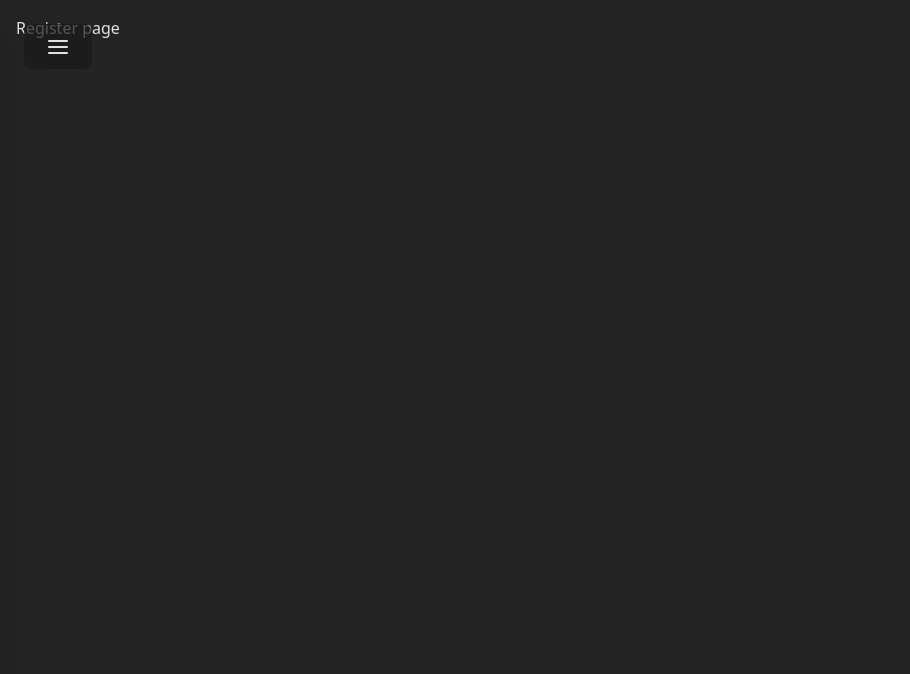
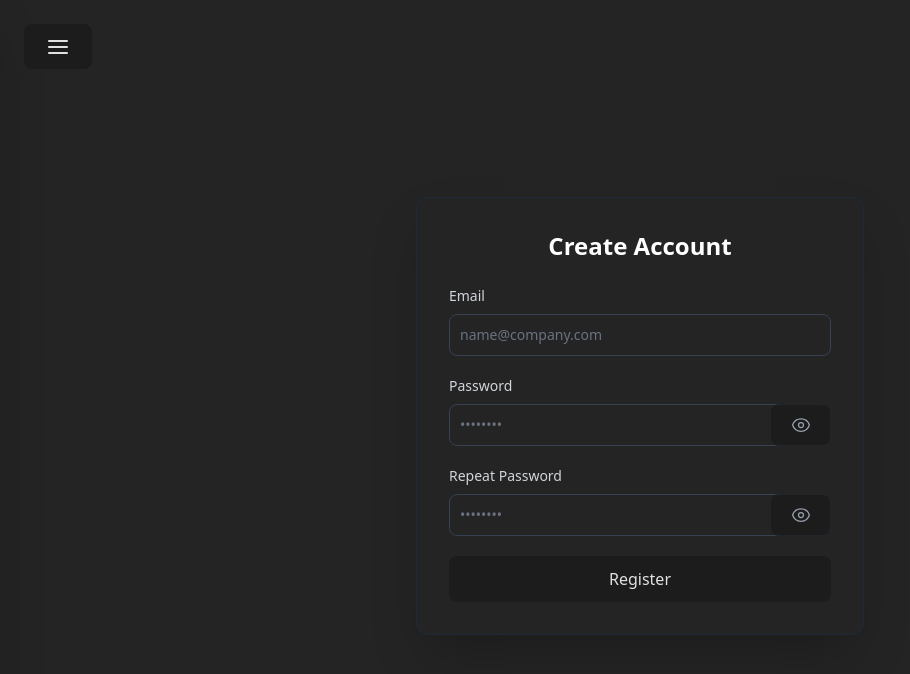
Before and after one commit to literandltx/timer-frontend-react, a React (Vite) app: page /auth/register in a window 1280 px wide. Shown: the top 674 px of the page, without its empty margins (0-910 px from the left). Built offline with nearby package versions, Linux system fonts and the light colour scheme.

Commit message:
feat: add a registration form

```diff
--- a/src/pages/RegisterPage.tsx
+++ b/src/pages/RegisterPage.tsx
@@ -1,9 +1,163 @@
+import React, { useState } from 'react';
+import axios from 'axios';
+
+interface FormData {
+    email: string;
+    password: string;
+    repeatPassword: string;
+}
+
+const BASE_URL = 'http://localhost:8080/api/v1/auth/register';
+
+const EyeIcon = () => (
+    <svg xmlns="http://www.w3.org/2000/svg" fill="none" viewBox="0 0 24 24" strokeWidth={1.5} stroke="currentColor" className="w-5 h-5">
+        <path strokeLinecap="round" strokeLinejoin="round" d="M2.036 12.322a1.012 1.012 0 010-.639C3.423 7.51 7.36 4.5 12 4.5c4.638 0 8.573 3.007 9.963 7.178.07.207.07.431 0 .639C20.577 16.49 16.64 19.5 12 19.5c-4.638 0-8.573-3.007-9.963-7.178z" />
+        <path strokeLinecap="round" strokeLinejoin="round" d="M15 12a3 3 0 11-6 0 3 3 0 016 0z" />
+    </svg>
+);
+
+const EyeSlashIcon = () => (
+    <svg xmlns="http://www.w3.org/2000/svg" fill="none" viewBox="0 0 24 24" strokeWidth={1.5} stroke="currentColor" className="w-5 h-5">
+        <path strokeLinecap="round" strokeLinejoin="round" d="M3.98 8.223A10.477 10.477 0 001.934 12C3.226 16.338 7.244 19.5 12 19.5c.993 0 1.953-.138 2.863-.395M6.228 6.228A10.45 10.45 0 0112 4.5c4.756 0 8.773 3.162 10.065 7.498a10.523 10.523 0 01-4.293 5.774M6.228 6.228L3 3m3.228 3.228l3.65 3.65m7.894 7.894L21 21m-3.228-3.228l-3.65-3.65m0 0a3 3 0 10-4.243-4.243m4.242 4.242L9.88 9.88" />
+    </svg>
+);
+
 function RegisterPage() {
+    const [formData, setFormData] = useState<FormData>({
+        email: '',
+        password: '',
+        repeatPassword: ''
+    });
+
+    const [showPassword, setShowPassword] = useState(false);
+    const [showRepeatPassword, setShowRepeatPassword] = useState(false);
+    const [status, setStatus] = useState<string>('');
+
+    const handleChange = (e: React.ChangeEvent<HTMLInputElement>) => {
+        const { name, value } = e.target;
+        setFormData(prevState => ({
+            ...prevState,
+            [name]: value
+        }));
+    };
+
+    const handleSubmit = async (e: React.FormEvent<HTMLFormElement>) => {
+        e.preventDefault();
+
+        if (formData.password !== formData.repeatPassword) {
+            setStatus('Error: Passwords do not match');
+            return;
+        }
+
+        setStatus('Sending...');
+
+        try {
+            const response = await axios.post(BASE_URL, formData);
+            console.log('Success:', response.data);
+            setStatus('Registration Successful!');
+
+        } catch (error) {
+            console.error('Error:', error);
+
+            if (axios.isAxiosError(error)) {
+                const errorMessage = error.response?.data?.message || 'Registration failed';
+                setStatus(`Error: ${errorMessage}`);
+            } else {
+                setStatus('Error: An unexpected error occurred');
+            }
+        }
+    };
+
+    const getStatusColor = () => {
+        if (status.includes('Error')) return 'text-red-400 bg-red-400/10 border-red-400/20';
+        if (status.includes('Successful')) return 'text-green-400 bg-green-400/10 border-green-400/20';
+        return 'text-blue-400 bg-blue-400/10 border-blue-400/20';
+    };
+
     return (
-        <div>
-            Register page
+        <div className="min-h-screen flex items-center justify-center bg-charcoal p-4">
+            <div className="w-full max-w-md bg-charcoal/80 border border-gray-800 rounded-xl shadow-2xl p-8">
+                <h2 className="text-2xl font-bold text-white mb-6 text-center">Create Account</h2>
+                <form onSubmit={handleSubmit} className="space-y-5">
+                    <div className="space-y-2">
+                        <label className="text-sm font-medium text-gray-300 block">
+                            Email
+                        </label>
+                        <input
+                            type="email"
+                            name="email"
+                            className="w-full border border-gray-700 text-sm rounded-lg focus:ring-blue-500 focus:border-blue-500 block p-2.5 placeholder-gray-500 transition-all outline-none"
+                            placeholder="name@company.com"
+                            value={formData.email}
+                            onChange={handleChange}
+                            required
+                        />
+                    </div>
+
+                    <div className="space-y-2">
+                        <label className="text-sm font-medium text-gray-300 block">
+                            Password
+                        </label>
+                        <div className="relative">
+                            <input
+                                type={showPassword ? "text" : "password"}
+                                name="password"
+                                className="w-full border border-gray-700 text-sm rounded-lg focus:ring-blue-500 focus:border-blue-500 block p-2.5 pr-10 placeholder-gray-500 transition-all outline-none"
+                                placeholder="••••••••"
+                                value={formData.password}
+                                onChange={handleChange}
+                                required
+                            />
+                            <button
+                                type="button"
+                                onClick={() => setShowPassword(!showPassword)}
+                                className="absolute inset-y-0 right-0 flex items-center pr-3 text-gray-400 hover:text-white focus:outline-none"
+                            >
+                                {showPassword ? <EyeSlashIcon /> : <EyeIcon />}
+                            </button>
+                        </div>
+                    </div>
+
+                    <div className="space-y-2">
+                        <label className="text-sm font-medium text-gray-300 block">
+                            Repeat Password
+                        </label>
+                        <div className="relative">
+                            <input
+                                type={showRepeatPassword ? "text" : "password"}
+                                name="repeatPassword"
+                                className="w-full border border-gray-700 text-sm rounded-lg focus:ring-blue-500 focus:border-blue-500 block p-2.5 pr-10 placeholder-gray-500 transition-all outline-none"
+                                placeholder="••••••••"
+                                value={formData.repeatPassword}
+                                onChange={handleChange}
+                                required
+                            />
+                            <button
+                                type="button"
+                                onClick={() => setShowRepeatPassword(!showRepeatPassword)}
+                                className="absolute inset-y-0 right-0 flex items-center pr-3 text-gray-400 hover:text-white focus:outline-none"
+                            >
+                                {showRepeatPassword ? <EyeSlashIcon /> : <EyeIcon />}
+                            </button>
+                        </div>
+                    </div>
+
+                    <button
+                        type="submit"
+                        className="w-full"
+                    >
+                        Register
+                    </button>
+                </form>
+
+                {status && (
+                    <div className={`mt-4 p-3 rounded-lg border text-sm text-center ${getStatusColor()}`}>
+                        {status}
+                    </div>
+                )}
+            </div>
         </div>
-    )
+    );
 }
 
 export default RegisterPage;
```
Also changed, not shown: 1 other file (tests, documents, lock files or other folders).
